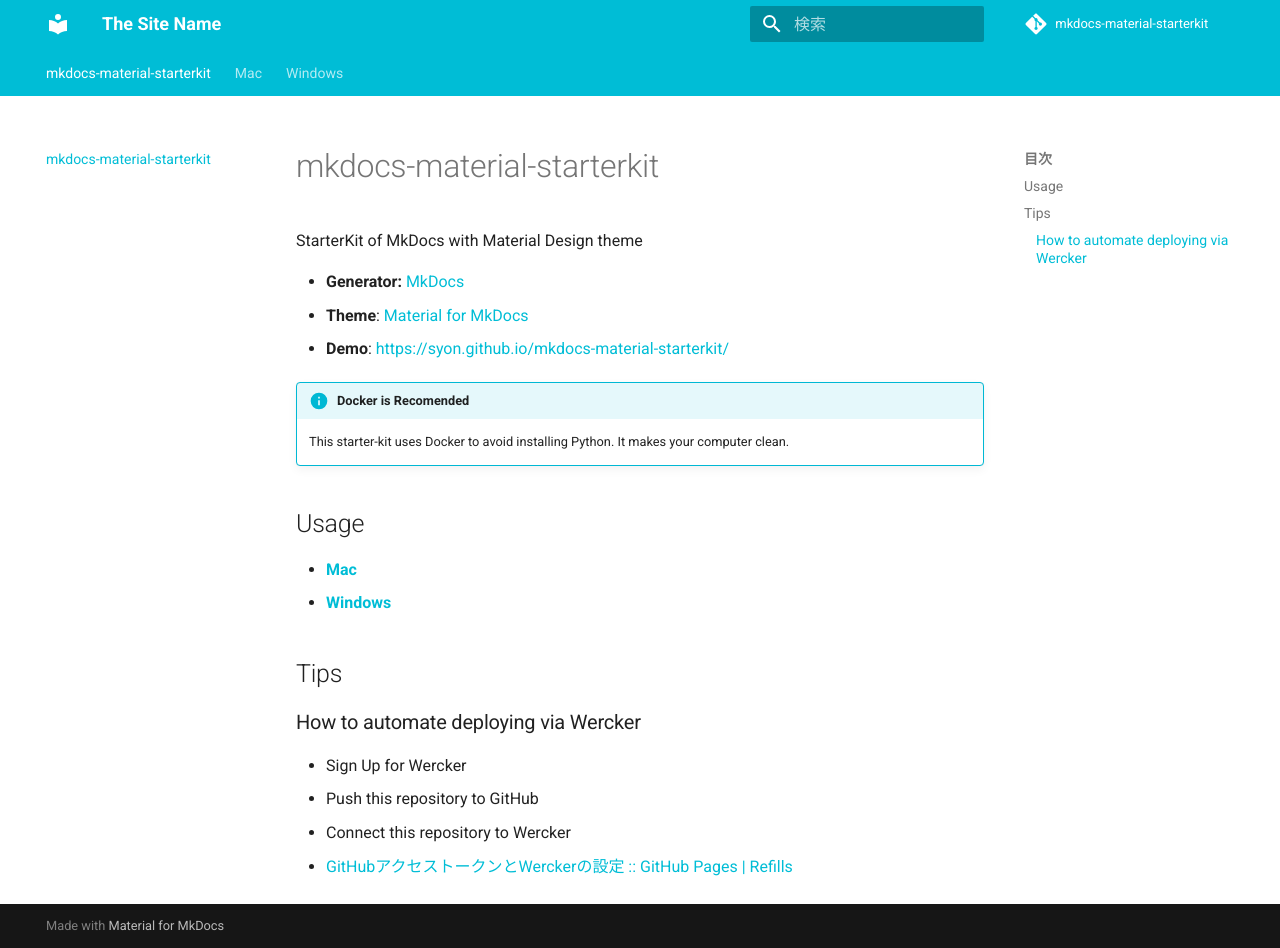
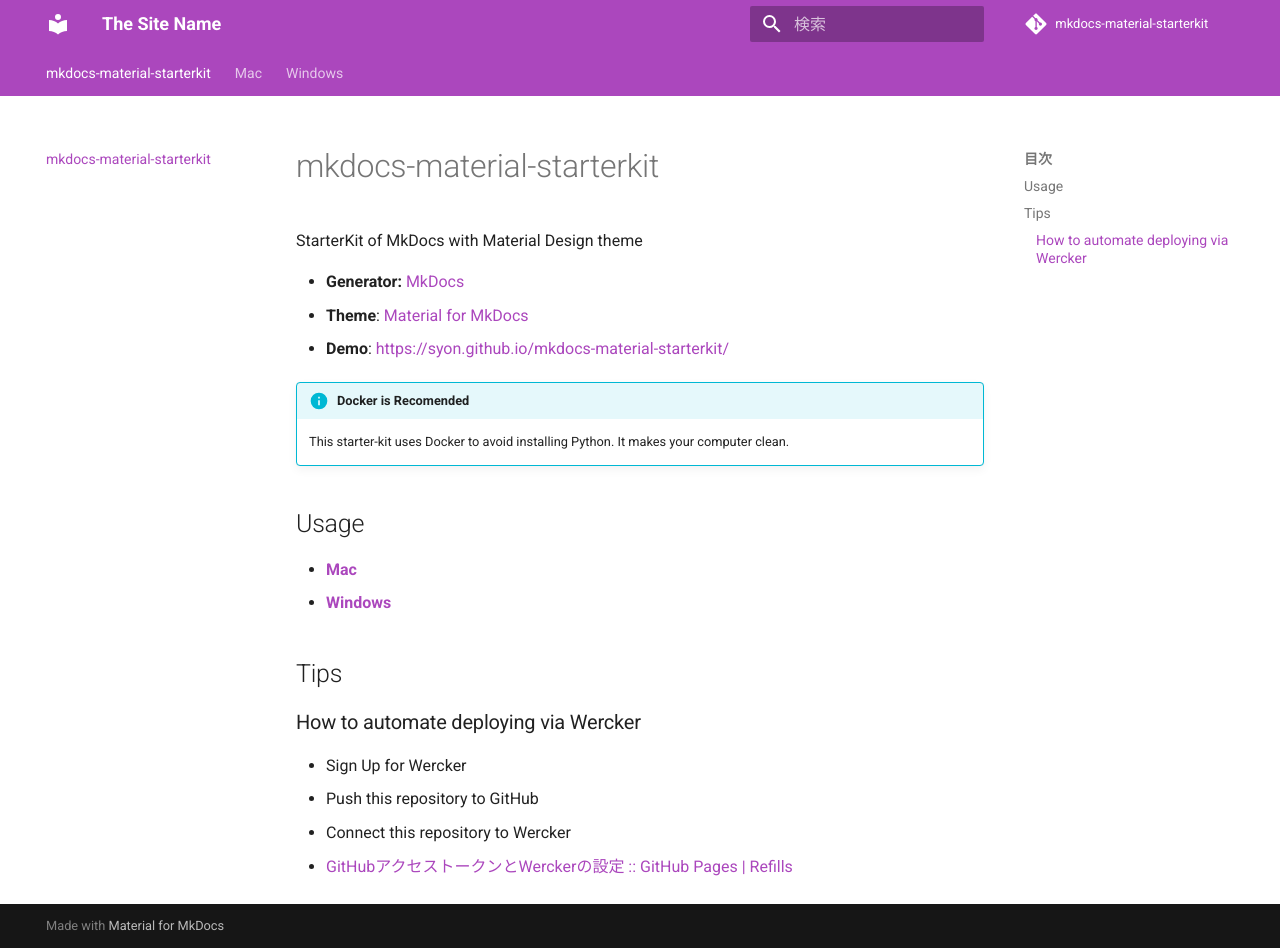
Before and after one commit to syon/mkdocs-material-starterkit, an MkDocs documentation site: the page built from docs/index.md, in a window 1280 px wide and 948 px high. Built offline with MkDocs 1.6.1 and Material for MkDocs 9.7.7, drawn with Linux system fonts in a browser that asks for light colours; comment, search, counter and statistics services are not loaded.

Commit message:
:lipstick: change palette colors

```diff
--- a/mkdocs.yml
+++ b/mkdocs.yml
@@ -9,8 +9,8 @@
 theme:
   name: 'material'
   palette:
-    primary: 'cyan'
-    accent: 'cyan'
+    primary: 'purple'
+    accent: 'orange'
   language: 'ja'
   feature:
     tabs: true
```
